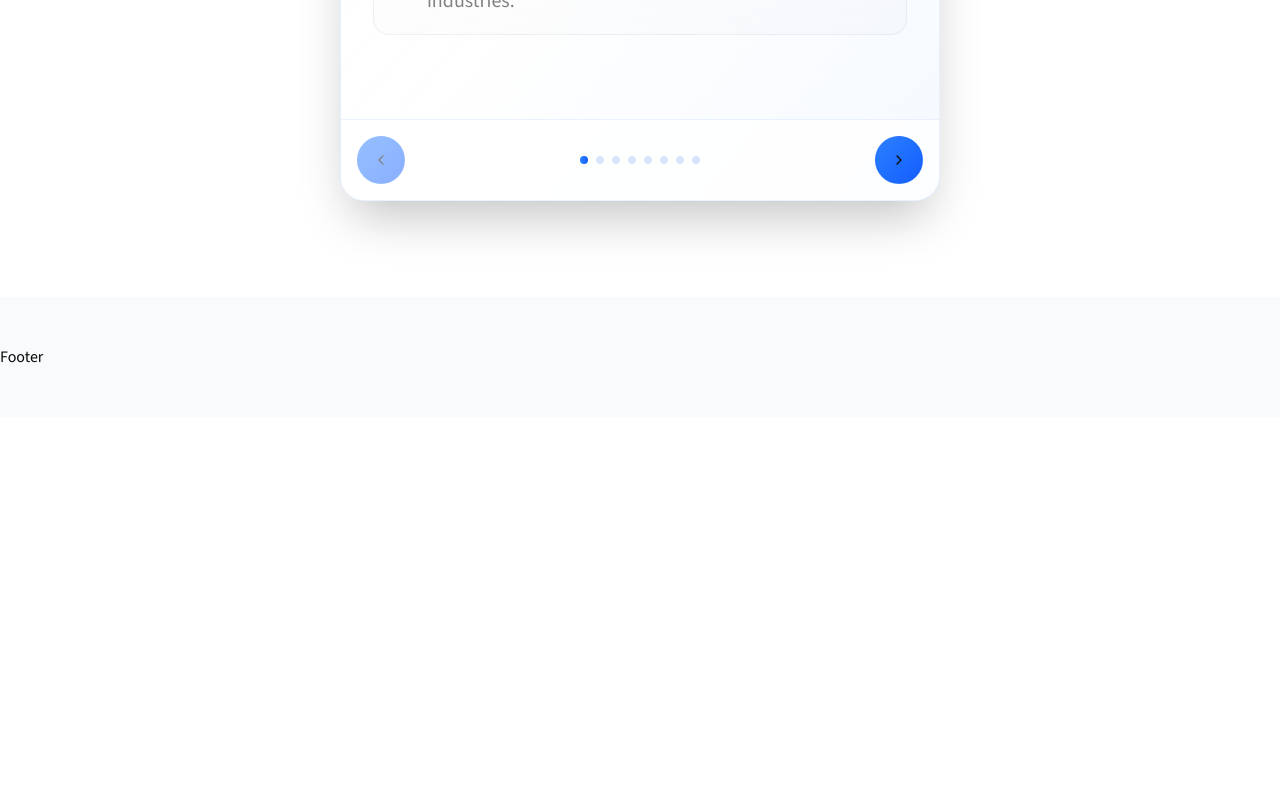
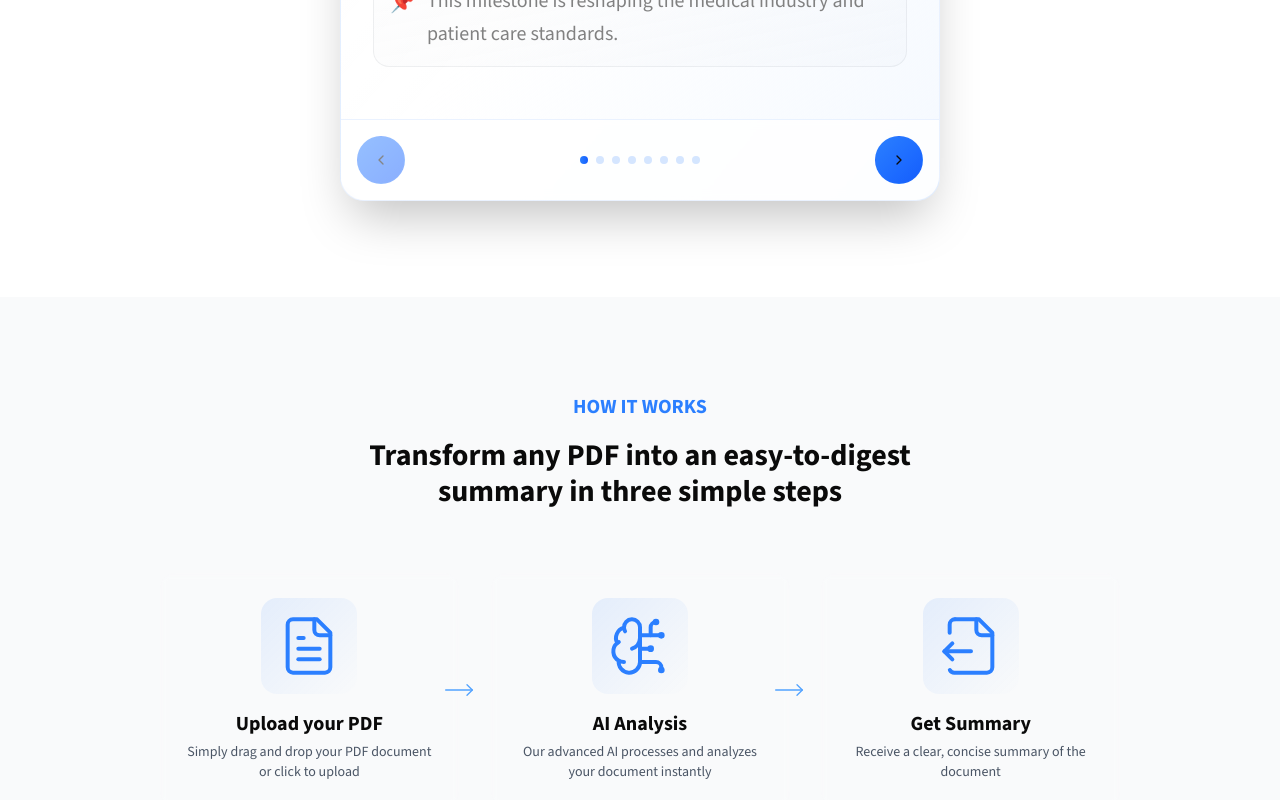
Before and after one commit to mohdabdulrahman297/saas-project, a Next.js app: page / in a window 1280 px wide. Shown: the part 1520-2320 px from the top of the page. Before the commit the page ends 1937 px from the top, so only its background shows below. Built offline with nearby package versions, Linux system fonts and the light colour scheme; no server answers.

Commit message:
How it works section for better UX

```diff
--- a/app/page.tsx
+++ b/app/page.tsx
@@ -2,6 +2,7 @@
 import BgGradient from "@/components/common/bg-gradient";
 import DemoSection from "@/components/home/demo-section";
 import HeroSection from "@/components/home/hero-section";
+import HowItWorksSection from "@/components/home/how-it-works-section";
 
 export default function Home() {
   return (
@@ -10,6 +11,7 @@ export default function Home() {
       <div className="flex flex-col ">
         <HeroSection />
         <DemoSection/>
+        <HowItWorksSection />
       </div>
       {/* <DemoSection />
       <HowItWorksSection />
--- a/components/home/demo-section.tsx
+++ b/components/home/demo-section.tsx
@@ -4,40 +4,41 @@ import { MotionDiv, MotionH3 } from "../common/motion-wrapper";
 import { SummaryViewer } from "../summaries/summary-viewer";
 
 const DEMO_SUMMARY = `
-🌍 AI Just Took Over the Music Charts! 🎶🤖
+🏥 AI Just Diagnosed a Rare Disease in Seconds! 🤖🧬
 Quick Overview
-•🎯An AI-generated song just hit #1 on global charts—welcome to the future of music.
-•📌This marks a huge turning point for AI in creative industries.
+•🎯An AI-powered diagnostic system just identified a rare illness faster than any human doctor—welcome to the future of healthcare.
+•📌This milestone is reshaping the medical industry and patient care standards.
 
 # Document Details
-•📄Type: Viral News Summary
-•👥For: Music lovers, tech enthusiasts, creators, and trend-watchers
+•📄Type: Medical Breakthrough Brief
+•👥For: Healthcare professionals, tech innovators, patients, and policy-makers
 
 #Key Highlights
-•🚀An AI-generated track created by a solo developer topped Spotify Global Top 50
-•⭐The AI was trained on 10,000+ pop hits to mimic human emotion and style
-•💫Industry leaders like Universal and Sony are now exploring AI collabs
+•🚀A deep learning model diagnosed a rare genetic disorder from a patient's scan in under 10 seconds
+•⭐The system was trained on millions of real-world cases, enabling near-instant pattern recognition
+•💫Hospitals across Europe and Asia are beginning pilot integrations of this technology
 
 # Why It Matters
-•💡This breakthrough blurs the line between human creativity and machine intelligence, pushing us into a new era where AI doesn’t just support art—it creates it. The implications for artists, producers, and listeners are massive.
+•💡This breakthrough could drastically reduce diagnostic errors, improve early detection, and cut costs. It opens the door to AI-augmented medicine where precision and speed are dramatically improved.
 
 #Main Points
-•🎯Main insight or finding: AI can now create commercially successful music indistinguishable from human-made songs
-•💪Key strength or advantage: Rapid production, zero writer’s block, scalable creativity
-•🔥Important outcome or result: Record labels are racing to invest in AI-music tools and partnerships
+•🎯Main insight or finding: AI can now detect and diagnose complex conditions with superhuman accuracy and speed
+•💪Key strength or advantage: Faster diagnoses, broader pattern recognition, and unbiased analysis
+•🔥Important outcome or result: Medical institutions are rapidly adopting AI diagnostics into emergency and critical care units
 
 # Pro Tips
-•⭐First practical recommendation: Artists should start experimenting with AI tools to stay ahead
-•💎Second valuable insight: Use AI as a collaborator, not a competitor—it’s a creative amplifier
-•🌟Third actionable advice: Learn prompt engineering to direct AI’s musical output more precisely
+•⭐First practical recommendation: Doctors should begin familiarizing themselves with AI diagnostic tools to enhance workflows
+•💎Second valuable insight: Integrate AI into second-opinion processes to reduce misdiagnoses
+•🌟Third actionable advice: Stay informed on AI compliance and ethical considerations in patient data usage
 
 #Key Terms to Know
-•📚AI Music Generation: Using artificial intelligence to compose and produce songs
-•🔍Neural Networks: Algorithms that mimic the brain’s structure to understand patterns—in this case, musical ones
+•📚AI Diagnostics: Using artificial intelligence to analyze patient data and identify health conditions
+•🔍Deep Learning: A subset of machine learning involving neural networks trained on massive datasets for complex decision-making
 
 #Bottom Line
-•💫AI isn’t coming for your playlist—it’s already in it. Stay curious, stay creative.
+•💫AI isn’t just changing medicine—it’s saving lives. Embrace the shift, empower your practice.
 `;
+
 
 export default function DemoSection() {
   return (
--- /dev/null
+++ b/components/home/how-it-works-section.tsx
@@ -0,0 +1,112 @@
+import { BrainCircuit, FileOutput, FileText, MoveRight } from "lucide-react";
+import { ReactNode } from "react";
+import { MotionDiv, MotionH2, MotionH3 } from "../common/motion-wrapper";
+
+type Step = {
+  icon: ReactNode;
+  label: string;
+  description: string;
+};
+
+const steps: Step[] = [
+  {
+    icon: <FileText size={64} strokeWidth={1.5} />,
+    label: "Upload your PDF",
+    description: "Simply drag and drop your PDF document or click to upload",
+  },
+  {
+    icon: <BrainCircuit size={64} strokeWidth={1.5} />,
+    label: "AI Analysis",
+    description:
+      "Our advanced AI processes and analyzes your document instantly",
+  },
+  {
+    icon: <FileOutput size={64} strokeWidth={1.5} />,
+    label: "Get Summary",
+    description: "Receive a clear, concise summary of the document",
+  },
+];
+
+export default function HowItWorksSection() {
+  return (
+    <section className="relative overflow-hidden bg-gray-50">
+      <div className="py-12 lg:py-24 max-w-5xl mx-auto px-4 sm:px-6 lg:px-8">
+        <div
+          aria-hidden="true"
+          className="pointer-events-none absolute inset-0 -top-40 -z-10 transform-gpu overflow-hidden blur-3xl"
+        >
+          <div
+            className="relative left-[calc(50%-3rem)] aspect-1155/678 w-[36.125rem] -translate-x-1/2 bg-linear-to-br from-emerald-500 via-teal-500 to-cyan-500 opacity-20 sm:left-[calc(50%-30rem)] sm:w-[40.1875rem]"
+            style={{
+              clipPath:
+                "polygon(74.1% 44.1%, 100% 61.6%, 97.5% 26.9%, 85.5% 0.1%, 80.7% 2%, 72.5% 32.5%, 60.2% 62.4%, 52.4% 68.1%, 47.5% 58.3%, 45.2% 34.5%, 27.5% 76.7%, 0.1% 64.9%, 17.9% 100%, 27.6% 76.8%, 76.1% 97.7%,74.1% 44.1%)",
+            }}
+          />
+        </div>
+        <div className="text-center mb-16 ">
+          <MotionH2
+            initial={{ opacity: 0, y: 20 }}
+            whileInView={{ opacity: 1, y: 0 }}
+            transition={{ duration: 0.5 }}
+            className="font-bold text-xl uppercase mb-4 text-blue-500"
+          >
+            How it works
+          </MotionH2>
+          <MotionH3
+            initial={{ opacity: 0, y: 20 }}
+            whileInView={{ opacity: 1, y: 0 }}
+            transition={{ duration: 0.5, delay: 0.2 }}
+            className="font-bold text-3xl max-w-2xl mx-auto"
+          >
+            Transform any PDF into an easy-to-digest summary in three simple
+            steps
+          </MotionH3>
+        </div>
+
+        <div className="grid grid-cols-1 md:grid-cols-3 gap-8 max-w-6xl mx-auto relative">
+          {steps.map((step, idx) => (
+            <MotionDiv
+              key={idx}
+              initial={{ opacity: 0, y: 50 }}
+              whileInView={{ opacity: 1, y: 0 }}
+              transition={{ duration: 0.5, delay: idx * 0.2 }}
+              className="relative flex items-stretch"
+            >
+              <StepItem {...step} />
+              {idx < steps.length - 1 && (
+                <MotionDiv
+                  initial={{ opacity: 0 }}
+                  whileInView={{ opacity: 1 }}
+                  transition={{ duration: 0.5, delay: idx * 0.2 + 0.3 }}
+                  className="hidden md:block absolute top-1/2 -right-4 transform -translate-y-1/2 z-10"
+                >
+                  <MoveRight
+                    size={32}
+                    strokeWidth={1}
+                    className="text-blue-400"
+                  ></MoveRight>
+                </MotionDiv>
+              )}
+            </MotionDiv>
+          ))}
+        </div>
+      </div>
+    </section>
+  );
+}
+
+function StepItem({ icon, label, description }: Step) {
+  return (
+    <div className="relative p-6 rounded-2xl bg-white/5 backdrop-blur-xs border border-white/10 hover:border-blue-500/50 transition-colors group w-full">
+      <div className="flex flex-col gap-4 h-full">
+        <div className="flex items-center justify-center h-24 w-24 mx-auto rounded-2xl bg-linear-to-br from-blue-500/10 to-transparent group-hover:from-blue-500/20 transition-colors">
+          <div className="text-blue-500">{icon}</div>
+        </div>
+        <div className="flex flex-col flex-1 gap-1 justify-between">
+          <h4 className="text-center font-bold text-xl">{label}</h4>
+          <p className="text-center text-gray-600 text-sm">{description}</p>
+        </div>
+      </div>
+    </div>
+  );
+}
```
